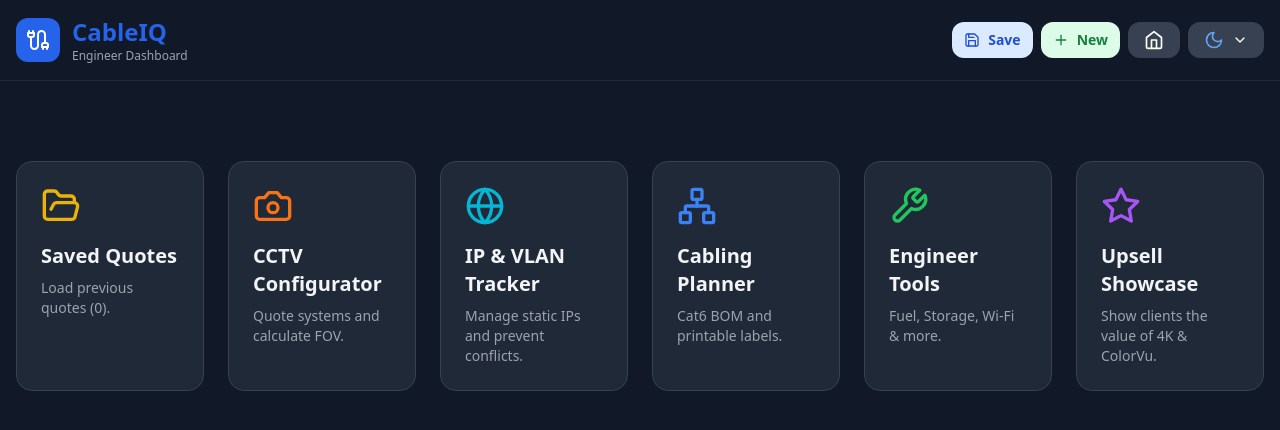
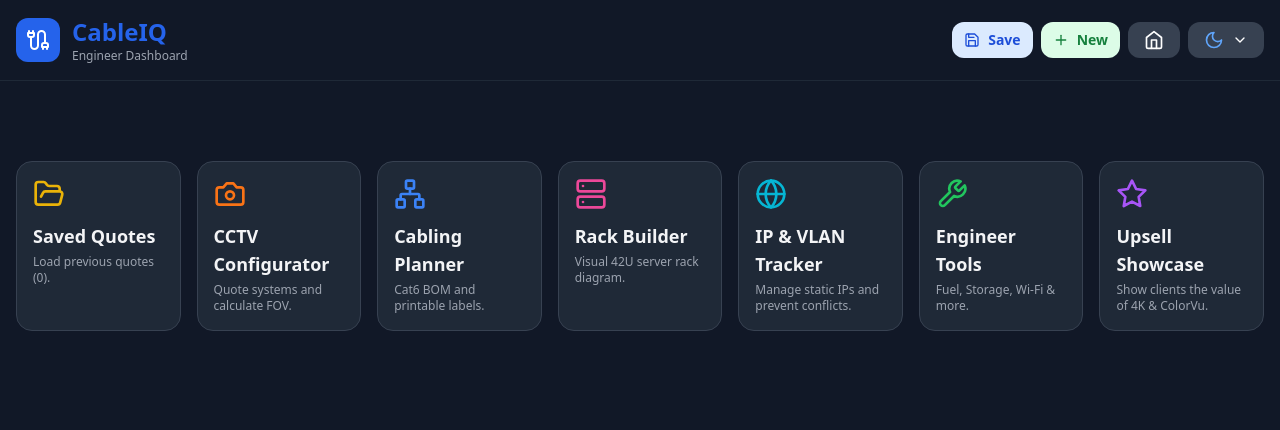
Before and after one commit to benngari/cable-planner-app, a React (Vite) app: page / in a window 1280 px wide. Shown: the top 430 px of the page. Built offline with nearby package versions, Linux system fonts and the light colour scheme.

Commit message:
Added Visual Server Rack Elevation Builder

```diff
--- a/src/App.jsx
+++ b/src/App.jsx
@@ -11,7 +11,7 @@ import {
   Image as ImageIcon, Activity, AlertTriangle, Table, Info,
   ShieldCheck, ShieldAlert, Sparkles, Palette, Wallet, RefreshCw,
   Wifi, Star, Smartphone, Database, Car, Copy, CheckCircle, Package, Share2,
-  FolderOpen, Save, Bookmark, AlertCircle
+  FolderOpen, Save, Bookmark, AlertCircle, Box, BoxSelect, LayoutGrid, Router
 } from 'lucide-react';
 
 const CATALOG = {
@@ -29,6 +29,14 @@ const CATALOG = {
   cabling: { cat6Box: { name: 'Cat6 Box (305m)', price: 19500 }, keystone: { name: 'Keystone', price: 150 }, faceplate: { name: 'Faceplate', price: 200 }, patchPanel: { name: '24-Port Panel', price: 4500 }, patchCord: { name: 'Patch Cord', price: 450 }, laborPerDrop: 1500 }
 };
 
+const RACK_EQUIPMENT = {
+  patchPanel: { name: '24-Port Patch Panel', size: 1, color: 'bg-blue-500' },
+  switch: { name: '24-Port PoE Switch', size: 1, color: 'bg-green-500' },
+  router: { name: 'Router / Firewall', size: 1, color: 'bg-purple-500' },
+  ups: { name: 'UPS Backup Unit', size: 2, color: 'bg-red-500' },
+  blank: { name: 'Blanking Panel', size: 1, color: 'bg-gray-600' }
+};
+
 const defaultState = {
   clientName: '', clientPhone: '',
   systemType: 'Analog', cameraShape: 'Bullet', quantity: 4, cableLength: 50, selectedStorage: 'hdd500', lensType: '3.6',
@@ -36,7 +44,8 @@ const defaultState = {
   wifiRooms: 4, wifiWalls: 2, isInvoice: false, depositPaid: 0,
   calcCams: 4, calcRes: '2MP', calcComp: 'H.265', calcHdd: 1000,
   fuelDistance: 20, fuelPrice: 190, fuelConsumption: 12, transportFee: 0,
-  ipRecords: []
+  ipRecords: [],
+  rackItems: [] // NEW: Server Rack Items
 };
 
 export default function App() {
@@ -48,7 +57,6 @@ export default function App() {
   const [copied, setCopied] = useState(false);
   const [isSharing, setIsSharing] = useState(false);
 
-  // IP Tracker Form State
   const [newDevice, setNewDevice] = useState({ name: '', ip: '', gateway: '', vlan: '10' });
 
   const [appData, setAppData] = useState(() => {
@@ -123,38 +131,28 @@ export default function App() {
   };
   const storageCalc = calculateStorage();
 
+  // --- RACK BUILDER LOGIC ---
+  const rackTotalU = appData.rackItems.reduce((sum, item) => sum + RACK_EQUIPMENT[item.type].size, 0);
+  const rackRemainingU = 42 - rackTotalU;
+
+  const addRackItem = (type) => {
+    if (rackTotalU + RACK_EQUIPMENT[type].size > 42) return alert("Not enough space in the 42U rack!");
+    updateData('rackItems', [...appData.rackItems, { id: Date.now(), type }]);
+  };
+
+  const removeRackItem = (id) => {
+    updateData('rackItems', appData.rackItems.filter(item => item.id !== id));
+  };
+
   const copyMpesa = () => {
     navigator.clipboard.writeText(businessInfo.mpesa);
     setCopied(true);
     setTimeout(() => setCopied(false), 2000);
   };
 
-  // --- IP TRACKER LOGIC ---
-  const addIpRecord = () => {
-    if (!newDevice.name || !newDevice.ip) return alert("Device Name and IP Address are required.");
-
-    // Check for duplicate IP
-    const isDuplicate = appData.ipRecords.some(rec => rec.ip === newDevice.ip);
-    if (isDuplicate) {
-      return alert(`⚠️ IP CONFLICT! The IP address ${newDevice.ip} is already assigned to another device.`);
-    }
-
-    updateData('ipRecords', [...appData.ipRecords, { id: Date.now(), ...newDevice }]);
-    setNewDevice({ name: '', ip: '', gateway: '', vlan: '10' });
-  };
-
-  const removeIpRecord = (id) => {
-    updateData('ipRecords', appData.ipRecords.filter(rec => rec.id !== id));
-  };
-
   const handleSaveProject = () => {
     if (!appData.clientName) return alert("Please enter a Client Name before saving.");
-    const newProject = {
-      id: Date.now(),
-      date: new Date().toLocaleDateString(),
-      client: appData.clientName,
-      data: appData
-    };
+    const newProject = { id: Date.now(), date: new Date().toLocaleDateString(), client: appData.clientName, data: appData };
     setSavedProjects([newProject, ...savedProjects]);
     alert("Project Saved Successfully!");
   };
@@ -166,9 +164,7 @@ export default function App() {
 
   const handleDeleteProject = (id, e) => {
     e.stopPropagation();
-    if (window.confirm("Delete this project?")) {
-      setSavedProjects(savedProjects.filter(p => p.id !== id));
-    }
+    if (window.confirm("Delete this project?")) setSavedProjects(savedProjects.filter(p => p.id !== id));
   };
 
   const handleNewProject = () => {
@@ -183,39 +179,22 @@ export default function App() {
     const element = document.getElementById('pdf-cctv-container');
 
     try {
-      const pdfBlob = await html2pdf().set({
-        margin: 0.5,
-        image: { type: 'jpeg', quality: 0.98 },
-        html2canvas: { scale: 2, useCORS: true },
-        jsPDF: { unit: 'in', format: 'letter', orientation: 'portrait' }
-      }).from(element).outputPdf('blob');
-
+      const pdfBlob = await html2pdf().set({ margin: 0.5, image: { type: 'jpeg', quality: 0.98 }, html2canvas: { scale: 2, useCORS: true }, jsPDF: { unit: 'in', format: 'letter', orientation: 'portrait' } }).from(element).outputPdf('blob');
       const fileName = `Quote_${appData.clientName || 'Client'}.pdf`;
       const file = new File([pdfBlob], fileName, { type: 'application/pdf' });
 
       if (navigator.canShare && navigator.canShare({ files: [file] })) {
-        await navigator.share({
-          files: [file],
-          title: 'CCTV Quotation',
-          text: `Hello ${appData.clientName}, here is your quotation from ${businessInfo.name}.`
-        });
+        await navigator.share({ files: [file], title: 'CCTV Quotation', text: `Hello ${appData.clientName}, here is your quotation.` });
       } else {
         const url = URL.createObjectURL(pdfBlob);
-        const a = document.createElement('a');
-        a.href = url;
-        a.download = fileName;
-        a.click();
-        URL.revokeObjectURL(url);
-
+        const a = document.createElement('a'); a.href = url; a.download = fileName; a.click(); URL.revokeObjectURL(url);
         let phoneStr = appData.clientPhone.replace(/\D/g, '');
         if (phoneStr.startsWith('0')) phoneStr = '254' + phoneStr.slice(1);
-
-        const message = encodeURIComponent(`Hello ${appData.clientName}, here is your quotation from ${businessInfo.name}. Total: ${formatKES(totalCCTV)}.`);
-        window.open(`https://wa.me/${phoneStr}?text=${message}`, '_blank');
+        window.open(`https://wa.me/${phoneStr}?text=${encodeURIComponent(`Hello ${appData.clientName}, here is your quotation.`)}`, '_blank');
       }
     } catch (error) {
       console.error("Error sharing PDF:", error);
-      alert("Could not share the PDF. Please try downloading it instead.");
+      alert("Could not share PDF.");
     } finally {
       setIsSharing(false);
     }
@@ -223,7 +202,6 @@ export default function App() {
 
   return (
     <div className={`min-h-screen transition-colors duration-300 ${bgMain} ${textMain}`}>
-      {/* HEADER */}
       <header className={`sticky top-0 z-50 border-b ${isLight ? 'bg-white border-gray-200' : isDark ? 'bg-gray-900 border-gray-800' : 'bg-black border-[#222]'}`}>
         <div className="max-w-7xl mx-auto px-4 py-4 flex justify-between items-center">
           <div onClick={() => setCurrentView('welcome')} className="flex items-center space-x-3 cursor-pointer">
@@ -262,41 +240,159 @@ export default function App() {
 
         {/* ================= WELCOME ================= */}
         {currentView === 'welcome' && (
-          <div className="grid grid-cols-1 md:grid-cols-2 lg:grid-cols-3 xl:grid-cols-6 gap-6 mt-12">
+          <div className="grid grid-cols-1 md:grid-cols-2 lg:grid-cols-3 xl:grid-cols-7 gap-4 mt-12">
+            <div onClick={() => setCurrentView('saved-projects')} className={`cursor-pointer p-4 rounded-2xl border hover:border-yellow-500 ${bgCard}`}>
+              <FolderOpen className="w-8 h-8 text-yellow-500 mb-3" />
+              <h3 className="text-lg font-bold mb-1">Saved Quotes</h3>
+              <p className={`text-xs ${textMuted}`}>Load previous quotes ({savedProjects.length}).</p>
+            </div>
+            <div onClick={() => setCurrentView('cctv-planner')} className={`cursor-pointer p-4 rounded-2xl border hover:border-orange-500 ${bgCard}`}>
+              <Camera className="w-8 h-8 text-orange-500 mb-3" />
+              <h3 className="text-lg font-bold mb-1">CCTV Configurator</h3>
+              <p className={`text-xs ${textMuted}`}>Quote systems and calculate FOV.</p>
+            </div>
+            <div onClick={() => setCurrentView('cabling-planner')} className={`cursor-pointer p-4 rounded-2xl border hover:border-blue-500 ${bgCard}`}>
+              <Network className="w-8 h-8 text-blue-500 mb-3" />
+              <h3 className="text-lg font-bold mb-1">Cabling Planner</h3>
+              <p className={`text-xs ${textMuted}`}>Cat6 BOM and printable labels.</p>
+            </div>
+            {/* NEW: RACK BUILDER CARD */}
+            <div onClick={() => setCurrentView('rack-builder')} className={`cursor-pointer p-4 rounded-2xl border hover:border-pink-500 ${bgCard}`}>
+              <Server className="w-8 h-8 text-pink-500 mb-3" />
+              <h3 className="text-lg font-bold mb-1">Rack Builder</h3>
+              <p className={`text-xs ${textMuted}`}>Visual 42U server rack diagram.</p>
+            </div>
+            <div onClick={() => setCurrentView('ip-tracker')} className={`cursor-pointer p-4 rounded-2xl border hover:border-cyan-500 ${bgCard}`}>
+              <Globe className="w-8 h-8 text-cyan-500 mb-3" />
+              <h3 className="text-lg font-bold mb-1">IP & VLAN Tracker</h3>
+              <p className={`text-xs ${textMuted}`}>Manage static IPs and prevent conflicts.</p>
+            </div>
+            <div onClick={() => setCurrentView('tools')} className={`cursor-pointer p-4 rounded-2xl border hover:border-green-500 ${bgCard}`}>
+              <Wrench className="w-8 h-8 text-green-500 mb-3" />
+              <h3 className="text-lg font-bold mb-1">Engineer Tools</h3>
+              <p className={`text-xs ${textMuted}`}>Fuel, Storage, Wi-Fi & more.</p>
+            </div>
+            <div onClick={() => setCurrentView('upsell')} className={`cursor-pointer p-4 rounded-2xl border hover:border-purple-500 ${bgCard}`}>
+              <Star className="w-8 h-8 text-purple-500 mb-3" />
+              <h3 className="text-lg font-bold mb-1">Upsell Showcase</h3>
+              <p className={`text-xs ${textMuted}`}>Show clients the value of 4K & ColorVu.</p>
+            </div>
+          </div>
+        )}
 
-            <div onClick={() => setCurrentView('saved-projects')} className={`cursor-pointer p-6 rounded-2xl border hover:border-yellow-500 ${bgCard}`}>
-              <FolderOpen className="w-10 h-10 text-yellow-500 mb-4" />
-              <h3 className="text-xl font-bold mb-2">Saved Quotes</h3>
-              <p className={`text-sm ${textMuted}`}>Load previous quotes ({savedProjects.length}).</p>
+        {/* ================= RACK BUILDER VIEW ================= */}
+        {currentView === 'rack-builder' && (
+          <div className="max-w-5xl mx-auto space-y-6">
+            <div className="flex justify-between items-center mb-8">
+              <div>
+                <h2 className="text-2xl font-bold">Server Rack Builder</h2>
+                <p className={textMuted}>Click to add equipment and visualize your 42U rack.</p>
+              </div>
+              <button onClick={() => setCurrentView('welcome')} className={`px-4 py-2 font-bold rounded-lg ${bgButton}`}>Back</button>
             </div>
 
-            <div onClick={() => setCurrentView('cctv-planner')} className={`cursor-pointer p-6 rounded-2xl border hover:border-orange-500 ${bgCard}`}>
-              <Camera className="w-10 h-10 text-orange-500 mb-4" />
-              <h3 className="text-xl font-bold mb-2">CCTV Configurator</h3>
-              <p className={`text-sm ${textMuted}`}>Quote systems and calculate FOV.</p>
+            <div className="grid grid-cols-1 md:grid-cols-3 gap-6">
+              {/* Left: Equipment List */}
+              <div className="space-y-4">
+                <h3 className="font-bold text-lg">Available Equipment</h3>
+                {Object.entries(RACK_EQUIPMENT).map(([key, item]) => (
+                  <button
+                    key={key}
+                    onClick={() => addRackItem(key)}
+                    className={`w-full flex items-center justify-between p-3 rounded-lg border shadow-sm hover:shadow-md transition-all ${bgCard}`}
+                  >
+                    <div className="flex items-center space-x-3">
+                      <div className={`w-4 h-4 rounded-full ${item.color}`}></div>
+                      <span className="font-medium text-sm">{item.name} ({item.size}U)</span>
+                    </div>
+                    <Plus className="w-4 h-4 text-gray-400" />
+                  </button>
+                ))}
+              </div>
+
+              {/* Right: Visual Rack */}
+              <div className="md:col-span-2">
+                <div className={`p-6 rounded-xl border ${bgCard}`}>
+                  <div className="flex justify-between items-center mb-4">
+                    <h3 className="font-bold">Your Rack Layout</h3>
+                    <div className="text-sm font-bold bg-blue-100 dark:bg-blue-900/30 text-blue-700 dark:text-blue-400 px-3 py-1 rounded-full">
+                      {rackRemainingU}U Available
+                    </div>
+                  </div>
+
+                  {/* Rack Visual Container */}
+                  <div className="relative w-full max-w-sm mx-auto bg-gray-900 border-4 border-gray-700 rounded-lg shadow-2xl p-2" style={{ minHeight: '400px' }}>
+                    {appData.rackItems.length === 0 ? (
+                      <div className="flex items-center justify-center h-full text-gray-500 text-sm italic py-20">
+                        Click equipment on the left to add it.
+                      </div>
+                    ) : (
+                      <div className="flex flex-col">
+                        {appData.rackItems.map((item, index) => {
+                          const eq = RACK_EQUIPMENT[item.type];
+                          return (
+                            <div
+                              key={item.id}
+                              className={`relative w-full ${eq.color} border-b border-gray-800 flex items-center justify-between px-3 text-white font-bold text-sm shadow-inner transition-all hover:brightness-110`}
+                              style={{ height: `${eq.size * 40}px` }}
+                            >
+                              <span>{eq.name}</span>
+                              <button onClick={() => removeRackItem(item.id)} className="p-1 bg-black/20 rounded hover:bg-black/40"><Trash2 className="w-3 h-3 text-white" /></button>
+                            </div>
+                          );
+                        })}
+                        {/* Empty space filler */}
+                        {rackRemainingU > 0 && (
+                          <div
+                            className="w-full border-t border-gray-700/50 border-dashed flex items-center justify-center text-gray-600 text-xs"
+                            style={{ height: `${rackRemainingU * 40}px` }}
+                          >
+                            {rackRemainingU}U Empty Space
+                          </div>
+                        )}
+                      </div>
+                    )}
+                  </div>
+
+                  <div className="mt-6 flex justify-center">
+                    <button
+                      onClick={() => {
+                        const element = document.getElementById('pdf-rack-container');
+                        html2pdf().set({ margin: 0.5, filename: 'Rack_Diagram.pdf', html2canvas: { scale: 2, useCORS: true } }).from(element).save();
+                      }}
+                      disabled={appData.rackItems.length === 0}
+                      className="px-6 py-2 bg-blue-600 text-white font-bold rounded-lg hover:bg-blue-700 disabled:opacity-50 flex items-center space-x-2"
+                    >
+                      <Download className="w-5 h-5" /> <span>Export Rack PDF</span>
+                    </button>
+                  </div>
+                </div>
+              </div>
             </div>
 
-            {/* NEW: IP TRACKER CARD */}
-            <div onClick={() => setCurrentView('ip-tracker')} className={`cursor-pointer p-6 rounded-2xl border hover:border-cyan-500 ${bgCard}`}>
-              <Globe className="w-10 h-10 text-cyan-500 mb-4" />
-              <h3 className="text-xl font-bold mb-2">IP & VLAN Tracker</h3>
-              <p className={`text-sm ${textMuted}`}>Manage static IPs and prevent conflicts.</p>
-            </div>
+            {/* Hidden PDF Container for Rack Export */}
+            <div className="absolute top-0 left-0 -z-50 overflow-hidden h-0">
+              <div id="pdf-rack-container" className="bg-white text-gray-900 p-10" style={{ width: '600px', fontFamily: 'Arial, sans-serif' }}>
+                <h1 style={{ color: '#1e3a8a', borderBottom: '2px solid #1e3a8a', paddingBottom: '10px' }}>Server Rack Elevation</h1>
+                <p style={{ fontSize: '14px', color: '#666', marginBottom: '20px' }}>Project: {appData.clientName || 'Client'}</p>
 
-            <div onClick={() => setCurrentView('cabling-planner')} className={`cursor-pointer p-6 rounded-2xl border hover:border-blue-500 ${bgCard}`}>
-              <Network className="w-10 h-10 text-blue-500 mb-4" />
-              <h3 className="text-xl font-bold mb-2">Cabling Planner</h3>
-              <p className={`text-sm ${textMuted}`}>Cat6 BOM and printable labels.</p>
-            </div>
-            <div onClick={() => setCurrentView('tools')} className={`cursor-pointer p-6 rounded-2xl border hover:border-green-500 ${bgCard}`}>
-              <Wrench className="w-10 h-10 text-green-500 mb-4" />
-              <h3 className="text-xl font-bold mb-2">Engineer Tools</h3>
-              <p className={`text-sm ${textMuted}`}>Fuel, Storage, Wi-Fi & more.</p>
-            </div>
-            <div onClick={() => setCurrentView('upsell')} className={`cursor-pointer p-6 rounded-2xl border hover:border-purple-500 ${bgCard}`}>
-              <Star className="w-10 h-10 text-purple-500 mb-4" />
-              <h3 className="text-xl font-bold mb-2">Upsell Showcase</h3>
-              <p className={`text-sm ${textMuted}`}>Show clients the value of 4K & ColorVu.</p>
+                <div className="bg-gray-200 border-4 border-gray-400 rounded-lg p-2 mx-auto" style={{ width: '300px' }}>
+                  {appData.rackItems.map((item) => {
+                    const eq = RACK_EQUIPMENT[item.type];
+                    return (
+                      <div key={item.id} className={`${eq.color} border-b border-gray-400 flex items-center px-3 text-white font-bold text-sm`} style={{ height: `${eq.size * 30}px` }}>
+                        {eq.name}
+                      </div>
+                    );
+                  })}
+                  {rackRemainingU > 0 && (
+                    <div className="border-t border-gray-400 border-dashed flex items-center justify-center text-gray-500 text-xs" style={{ height: `${rackRemainingU * 30}px` }}>
+                      {rackRemainingU}U Empty
+                    </div>
+                  )}
+                </div>
+                <p style={{ marginTop: '20px', fontSize: '12px', textAlign: 'center', color: '#666' }}>Generated by CableIQ - {new Date().toLocaleDateString()}</p>
+              </div>
             </div>
           </div>
         )}
@@ -312,19 +408,22 @@ export default function App() {
               <button onClick={() => setCurrentView('welcome')} className={`px-4 py-2 font-bold rounded-lg ${bgButton}`}>Back</button>
             </div>
 
-            {/* Add Device Form */}
             <div className={`p-6 rounded-xl border ${bgCard}`}>
               <h3 className="text-lg font-bold mb-4">Add Device</h3>
               <div className="grid grid-cols-1 md:grid-cols-5 gap-4">
-                <div><label className="text-xs">Device Name (e.g. NVR, Cam 1)</label><input type="text" value={newDevice.name} onChange={e => setNewDevice({...newDevice, name: e.target.value})} className={`w-full p-2 rounded border ${bgInput}`} /></div>
+                <div><label className="text-xs">Device Name</label><input type="text" value={newDevice.name} onChange={e => setNewDevice({...newDevice, name: e.target.value})} className={`w-full p-2 rounded border ${bgInput}`} /></div>
                 <div><label className="text-xs">IP Address</label><input type="text" placeholder="192.168.1.10" value={newDevice.ip} onChange={e => setNewDevice({...newDevice, ip: e.target.value})} className={`w-full p-2 rounded border ${bgInput}`} /></div>
-                <div><label className="text-xs">Gateway (Router)</label><input type="text" placeholder="192.168.1.1" value={newDevice.gateway} onChange={e => setNewDevice({...newDevice, gateway: e.target.value})} className={`w-full p-2 rounded border ${bgInput}`} /></div>
+                <div><label className="text-xs">Gateway</label><input type="text" placeholder="192.168.1.1" value={newDevice.gateway} onChange={e => setNewDevice({...newDevice, gateway: e.target.value})} className={`w-full p-2 rounded border ${bgInput}`} /></div>
                 <div><label className="text-xs">VLAN ID</label><input type="text" placeholder="10" value={newDevice.vlan} onChange={e => setNewDevice({...newDevice, vlan: e.target.value})} className={`w-full p-2 rounded border ${bgInput}`} /></div>
-                <div className="flex items-end"><button onClick={addIpRecord} className="w-full py-2 bg-cyan-600 text-white rounded font-bold hover:bg-cyan-700">Add Device</button></div>
+                <div className="flex items-end"><button onClick={() => {
+                  if(!newDevice.name || !newDevice.ip) return alert("Name and IP required");
+                  if(appData.ipRecords.some(r => r.ip === newDevice.ip)) return alert("⚠️ IP Conflict! Address already used.");
+                  updateData('ipRecords', [...appData.ipRecords, { id: Date.now(), ...newDevice }]);
+                  setNewDevice({ name: '', ip: '', gateway: '', vlan: '10' });
+                }} className="w-full py-2 bg-cyan-600 text-white rounded font-bold hover:bg-cyan-700">Add Device</button></div>
               </div>
             </div>
 
-            {/* IP List */}
             <div className={`rounded-xl border overflow-hidden ${bgCard}`}>
               <table className="w-full text-left border-collapse">
                 <thead>
@@ -347,7 +446,7 @@ export default function App() {
                         <td className="p-4 font-mono text-gray-500">{rec.gateway || '-'}</td>
                         <td className="p-4"><span className="bg-gray-200 dark:bg-gray-700 px-2 py-1 rounded text-xs font-bold">VLAN {rec.vlan}</span></td>
                         <td className="p-4 text-right">
-                          <button onClick={() => removeIpRecord(rec.id)} className="text-red-400 hover:text-red-600"><Trash2 className="w-4 h-4 inline" /></button>
+                          <button onClick={() => updateData('ipRecords', appData.ipRecords.filter(r => r.id !== rec.id))} className="text-red-400 hover:text-red-600"><Trash2 className="w-4 h-4 inline" /></button>
                         </td>
                       </tr>
                     ))
@@ -370,7 +469,7 @@ export default function App() {
               <div className={`p-12 text-center rounded-xl border ${bgCard}`}>
                 <FolderOpen className="w-16 h-16 text-gray-500 mx-auto mb-4" />
                 <h3 className="text-xl font-bold mb-2">No Saved Quotes</h3>
-                <p className={textMuted}>Create a quote and click the "Save" button in the header to save it here.</p>
+                <p className={textMuted}>Create a quote and click the "Save" button in the header.</p>
               </div>
             ) : (
               savedProjects.map(project => (
@@ -383,7 +482,7 @@ export default function App() {
                     <button onClick={(e) => handleDeleteProject(project.id, e)} className="p-2 bg-red-100 dark:bg-red-900/30 text-red-600 rounded hover:bg-red-200">
                       <Trash2 className="w-5 h-5" />
                     </button>
-                    <button className="px-4 py-2 bg-blue-600 text-white rounded font-bold text-sm">Load Quote</button>
+                    <button className="px-4 py-2 bg-blue-600 text-white rounded font-bold text-sm">Load</button>
                   </div>
                 </div>
               ))
```
